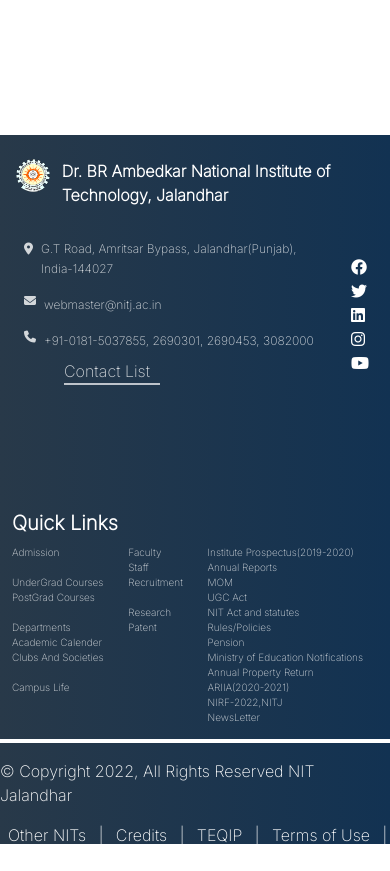
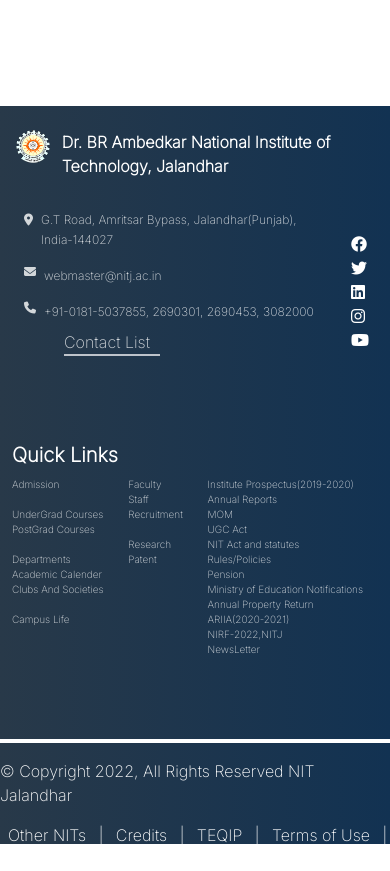
Before and after one commit to MouryaVishal/footer-3, a website: page index.html in a window 390 px wide. Drawn offline with nearby package versions, Linux system fonts and the light colour scheme.

Commit message:
Update index.html

```diff
--- a/index.html
+++ b/index.html
@@ -11,7 +11,7 @@
     <script src="https://cdn.tailwindcss.com"></script>
 </head>
 <body>
-      <div class="bg-gradient-to-r from-[#283949] -500 to-[#123252] -500 ... lg:h-[65%]  text-white absolute inset-x-0 lg:bottom-[8.5%] bottom-[12.5%] flex flex-col lg:flex-row lg:justify-between" style="font-family:'Inter', sans-serif;">
+      <div class="bg-gradient-to-r from-[#283949] -500 to-[#123252] -500 ... lg:h-[65%] h-[75%] text-white absolute inset-x-0 lg:bottom-[8.5%] bottom-[12.5%] flex flex-col lg:flex-row lg:justify-between" style="font-family:'Inter', sans-serif;">
 
         <div class="flex flex-col h-1/3">
     <div class="flex  align-middle mx-auto">
```
